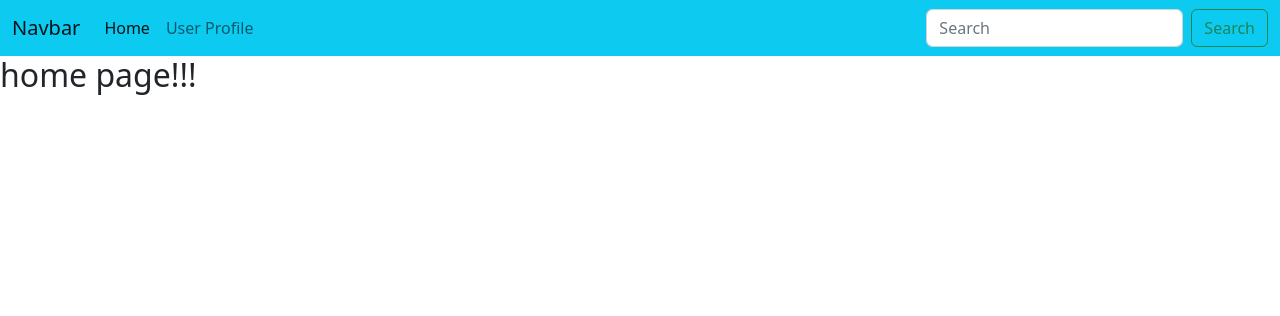
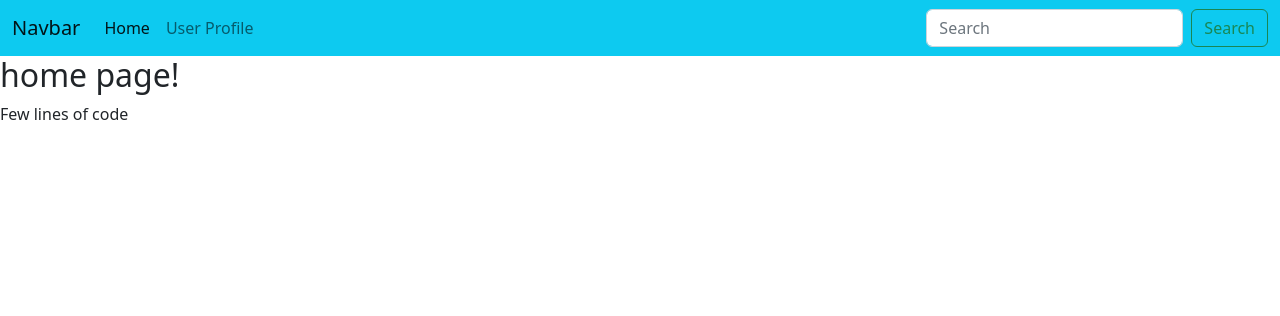
Before and after one commit to SaberHardy/BlogProject, a Flask app: page / in a window 1280 px wide. Shown: the top 316 px of the page. Run offline with Flask 3, Linux system fonts and the light colour scheme.

Commit message:
add lines test

```diff
--- a/main.py
+++ b/BlogProject/main.py
@@ -1,6 +1,6 @@
 from flask import Flask, render_template, request
 
-app = Flask(__name__)
+app = Flask(__name__, template_folder='templates')
 
 
 @app.route('/')
--- a/templates/index.html
+++ b/BlogProject/templates/index.html
@@ -1,5 +1,6 @@
 {% extends 'base.html' %}
 
 {% block content %}
-    <h2>home page!!!</h2>
+    <h2>home page!</h2>
+    <p>Few lines of code</p>
 {% endblock %}
```
Also changed, not shown: BlogProject/README.md (added), BlogProject/lazy_reload.png (renamed from lazy_reload.png), BlogProject/requirements.txt (renamed from requirements.txt), BlogProject/templates/404.html (renamed from templates/404.html), BlogProject/templates/500.html (renamed from templates/500.html), BlogProject/templates/base.html (renamed from templates/base.html), BlogProject/templates/partials/navbar.html (renamed from templates/partials/navbar.html), BlogProject/templates/user.html (renamed from templates/user.html), README.md (deleted).
